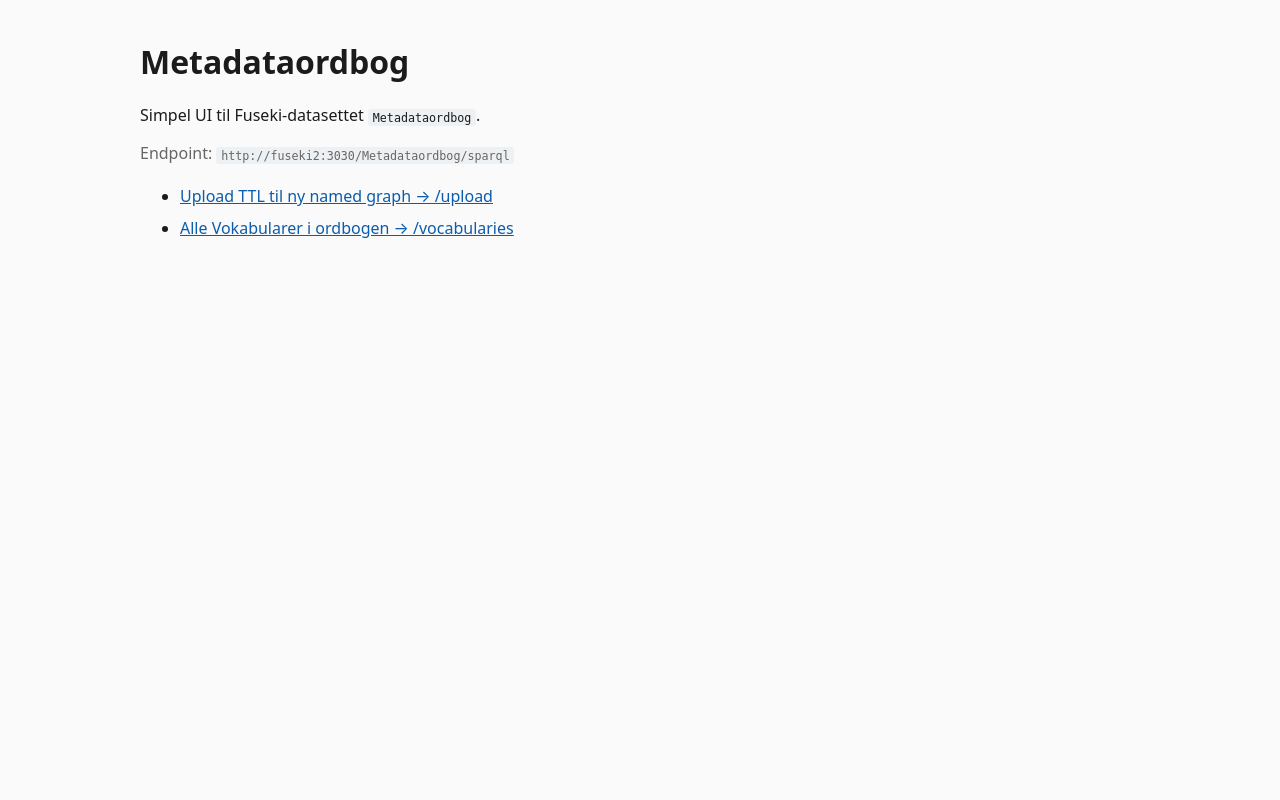
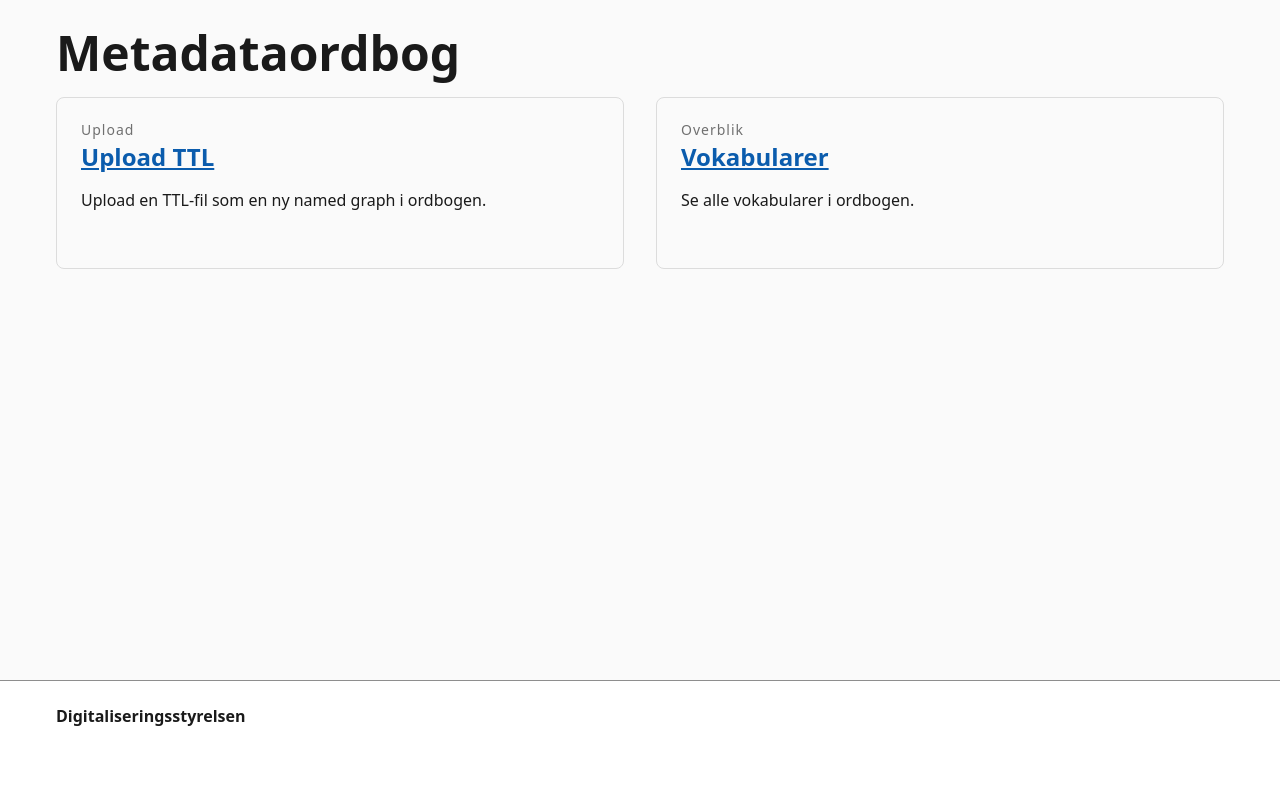
Before and after one commit to Faellesoffentlige-Semantiske-Modeller/Faelles-semantisk-ordbog, a Flask app: page / in a window 1280 px wide. Run offline with Flask 3, Linux system fonts and the light colour scheme.

Commit message:
frontpage ui opdatering

```diff
--- a/Implementering/ordbogen/static/style.css
+++ b/Implementering/ordbogen/static/style.css
@@ -147,16 +147,27 @@
   word-break: normal;
 }
 
-/* /vocabularies: whole card is clickable via a link stretched over the card */
-.vocabulary-cards .vocabulary-card { position: relative; cursor: pointer; height: 100%; }
+.vocabulary-cards .vocabulary-card,
+.nav-cards .nav-card { position: relative; cursor: pointer; height: 100%; }
 
 .vocabulary-cards .vocabulary-card:hover,
-.vocabulary-cards .vocabulary-card:focus-within { background: #e3edf7; }
+.vocabulary-cards .vocabulary-card:focus-within,
+.nav-cards .nav-card:hover,
+.nav-cards .nav-card:focus-within { background: #e3edf7; }
 
-.vocabulary-cards .card-heading a::after {
+.vocabulary-cards .card-heading a::after,
+.nav-cards .card-heading a::after {
   content: "";
   position: absolute;
   inset: 0;
 }
 
+body.has-footer {
+  min-height: 100vh;
+  display: flex;
+  flex-direction: column;
+}
+
+body.has-footer > main { flex: 1 0 auto; width: 100%; box-sizing: border-box; }
+
 .vocabulary-cards .vocabulary-iri { font-size: 1.4rem; word-break: break-all; color: var(--muted); }
--- /dev/null
+++ b/Implementering/ordbogen/templates/_footer.html
@@ -0,0 +1,10 @@
+{# Minimal page footer, markup from https://designsystem.dk/komponenter/footer/ #}
+<footer>
+  <div class="footer">
+    <div class="container">
+      <ul class="align-text-left unstyled-list inline-list">
+        <li><strong class="weight-semibold">Digitaliseringsstyrelsen</strong></li>
+      </ul>
+    </div>
+  </div>
+</footer>
--- a/Implementering/ordbogen/templates/index.html
+++ b/Implementering/ordbogen/templates/index.html
@@ -3,18 +3,39 @@
 <head>
   <meta charset="utf-8">
   <meta name="viewport" content="width=device-width, initial-scale=1">
-  <title>Metadataordbog UI</title>
+  <title>Metadataordbog</title>
+  <link rel="stylesheet" href="{{ url_for('static', filename='dkfds/css/dkfds.css') }}">
   <link rel="stylesheet" href="{{ url_for('static', filename='style.css') }}">
 </head>
-<body>
-  <main>
+<body class="has-footer">
+  <main class="container">
     <h1>Metadataordbog</h1>
-    <p>Simpel UI til Fuseki-datasettet <code>Metadataordbog</code>.</p>
-    <p class="endpoint">Endpoint: <code>{{ endpoint }}</code></p>
-    <ul class="nav">
-      <li><a href="{{ url_for('upload.index') }}">Upload TTL til ny named graph → /upload</a></li>
-      <li><a href="{{ url_for('vocabularies.index') }}">Alle Vokabularer i ordbogen → /vocabularies</a></li>
-    </ul>
+
+    <div class="row card-row nav-cards">
+      <div class="col-12 col-md-6">
+        <section class="card nav-card">
+          <div class="card-content">
+            <span class="card-subheading">Upload</span>
+            <h2 class="card-heading">
+              <a href="{{ url_for('upload.index') }}">Upload TTL</a>
+            </h2>
+            <p>Upload en TTL-fil som en ny named graph i ordbogen.</p>
+          </div>
+        </section>
+      </div>
+      <div class="col-12 col-md-6">
+        <section class="card nav-card">
+          <div class="card-content">
+            <span class="card-subheading">Overblik</span>
+            <h2 class="card-heading">
+              <a href="{{ url_for('vocabularies.index') }}">Vokabularer</a>
+            </h2>
+            <p>Se alle vokabularer i ordbogen.</p>
+          </div>
+        </section>
+      </div>
+    </div>
   </main>
+  {% include "_footer.html" %}
 </body>
 </html>
```
